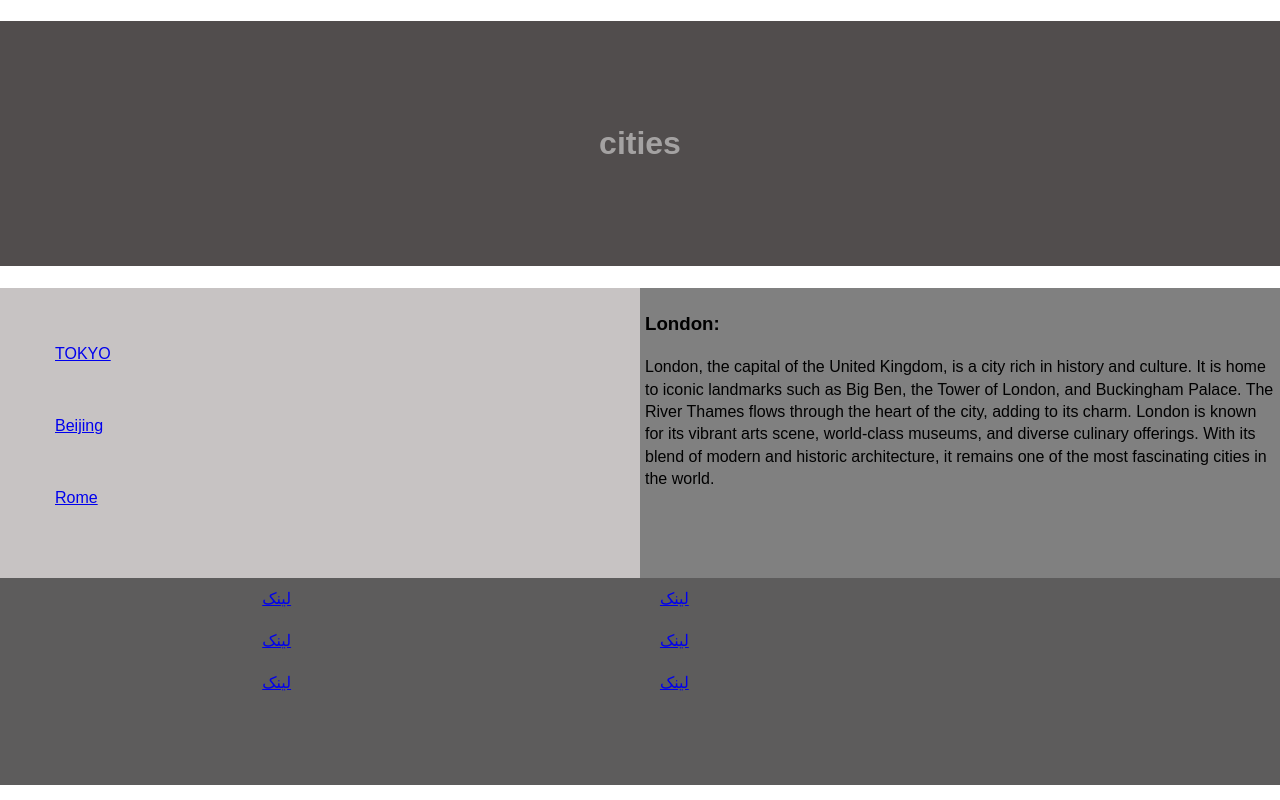
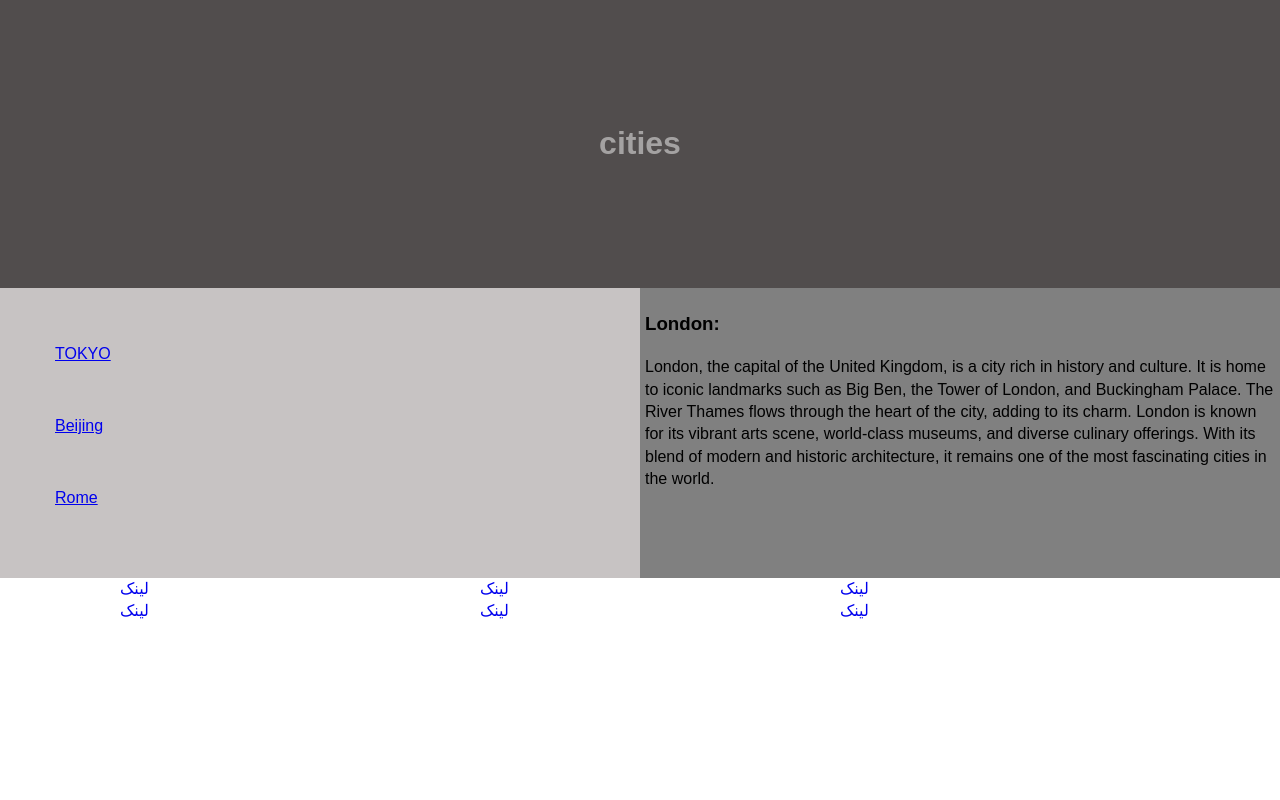
Before and after one commit to AmirDr1/style-css, a plain HTML site: page site/style-css/new lesson/index.html in a window 1280 px wide. Drawn offline with Linux system fonts and the light colour scheme; files that its build step writes are made by us from their sources.

Commit message:
edit site

```diff
--- a/site/style-css/new lesson/index.html
+++ b/site/style-css/new lesson/index.html
@@ -10,34 +10,52 @@
 </head>
 
 <body>
-    <div>
+    <div class="superhero">
         <h1>cities</h1>
     </div>
     <main>
-        <section id="leftside"  class="colora2">
+        <section id="leftside" class="colora2">
             <a href="#"> TOKYO</a>
             <a href="#">Beijing</a>
             <a href="#"> Rome</a>
         </section>
-        <section id="rightside"  class="colora1">
+        <section id="rightside" class="colora1">
             <h3>London:</h3>
-           <p >London, the capital of the United Kingdom, is a city rich in history and culture. It is home to iconic
-            landmarks such as Big Ben, the Tower of London, and Buckingham Palace. The River Thames flows through the
-            heart of the city, adding to its charm. London is known for its vibrant arts scene, world-class museums, and
-            diverse culinary offerings. With its blend of modern and historic architecture, it remains one of the most
-            fascinating cities in the world.</p>
+            <p>London, the capital of the United Kingdom, is a city rich in history and culture. It is home to iconic
+                landmarks such as Big Ben, the Tower of London, and Buckingham Palace. The River Thames flows through
+                the
+                heart of the city, adding to its charm. London is known for its vibrant arts scene, world-class museums,
+                and
+                diverse culinary offerings. With its blend of modern and historic architecture, it remains one of the
+                most
+                fascinating cities in the world.</p>
         </section>
 
 
 
     </main>
-    <footer >
-        <a href="#">لینک</a>
-        <a href="#">لینک</a>
-        <a href="#">لینک</a>
-        <a href="#">لینک</a>
-        <a href="#">لینک</a>
-        <a href="#">لینک</a>
+    <footer>
+        <div>
+            <ul>
+                <li> <a href="#">لینک</a></li>
+                <li><a href="#">لینک</a></li>
+                <li> <a href="#">لینک</a></li>
+            </ul>
+
+
+
+        </div>
+        <div>
+
+             <ul>
+                <li> <a href="#">لینک</a></li>
+                <li><a href="#">لینک</a></li>
+                <li> <a href="#">لینک</a></li>
+            </ul>
+
+
+        </div>
+
     </footer>
 
 
--- a/site/style-css/new lesson/style/style.css
+++ b/site/style-css/new lesson/style/style.css
@@ -4,23 +4,26 @@
 }
 
 div>h1 {
-    background-color: #514d4d;
+
     text-align: center;
-    padding: 100px;
-    color: rgba(252, 252, 252, 0.488);
+
 }
 
 main>section {
     width: 60%;
-    height: 50px;
-     float: left;
+    float: left;
     padding: 5px;
     width: 50%;
     height: 290px;
 
 
 }
+.superhero{
+ background-color: #514d4d;
+ padding: 100px;
+    color: rgba(252, 252, 252, 0.488);
 
+}
 main>section>a {
     display: block;
     /* width:30%;
@@ -61,9 +64,22 @@ width: 100%;
 padding: 80px;
 
 }
-footer>a{
-display:inline-table;
-width: 33.33%;
+
+/* footer>div>a{
+display:inline-block;
+
 text-align: center;
-margin: 10px;
-}
+ margin: 10px;
+} */
+ ul{
+    list-style-type: none;
+
+ }
+ li{
+    float: left;
+    width: 33.33%;
+ }
+ li>a{
+        text-decoration: none;
+
+ }
```
